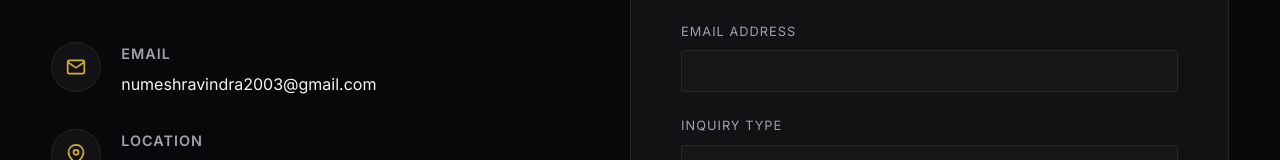
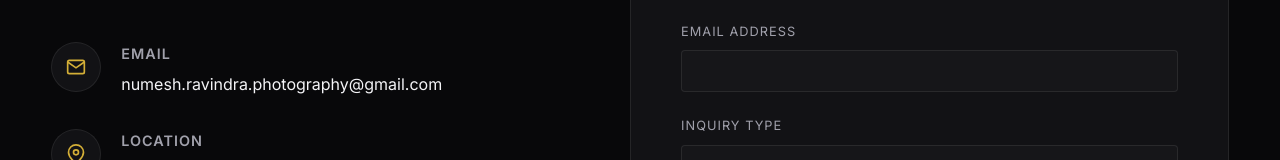
Before and after one commit to Numesh20/Numesh-Ravindra-Photography-Website-Frontend, a Next.js app: page /contact in a window 1280 px wide. Shown: the part 342-502 px from the top of the page. Built offline with nearby package versions, Linux system fonts and the light colour scheme.

Commit message:
update email

```diff
--- a/src/app/contact/page.js
+++ b/src/app/contact/page.js
@@ -54,7 +54,7 @@ export default function Contact() {
           </p>
 
           <div className="contact-details">
-            <a href="mailto:numeshravindra2003@gmail.com" className="contact-detail-item">
+            <a href="mailto:numesh.ravindra.photography@gmail.com" className="contact-detail-item">
               <div className="contact-icon-wrapper">
                 <svg width="20" height="20" viewBox="0 0 24 24" fill="none" stroke="currentColor" strokeWidth="2">
                   <path d="M4 4h16c1.1 0 2 .9 2 2v12c0 1.1-.9 2-2 2H4c-1.1 0-2-.9-2-2V6c0-1.1.9-2 2-2z"></path>
@@ -63,7 +63,7 @@ export default function Contact() {
               </div>
               <div className="contact-detail-text">
                 <h4>Email</h4>
-                <p>numeshravindra2003@gmail.com</p>
+                <p>numesh.ravindra.photography@gmail.com</p>
               </div>
             </a>
 
```
